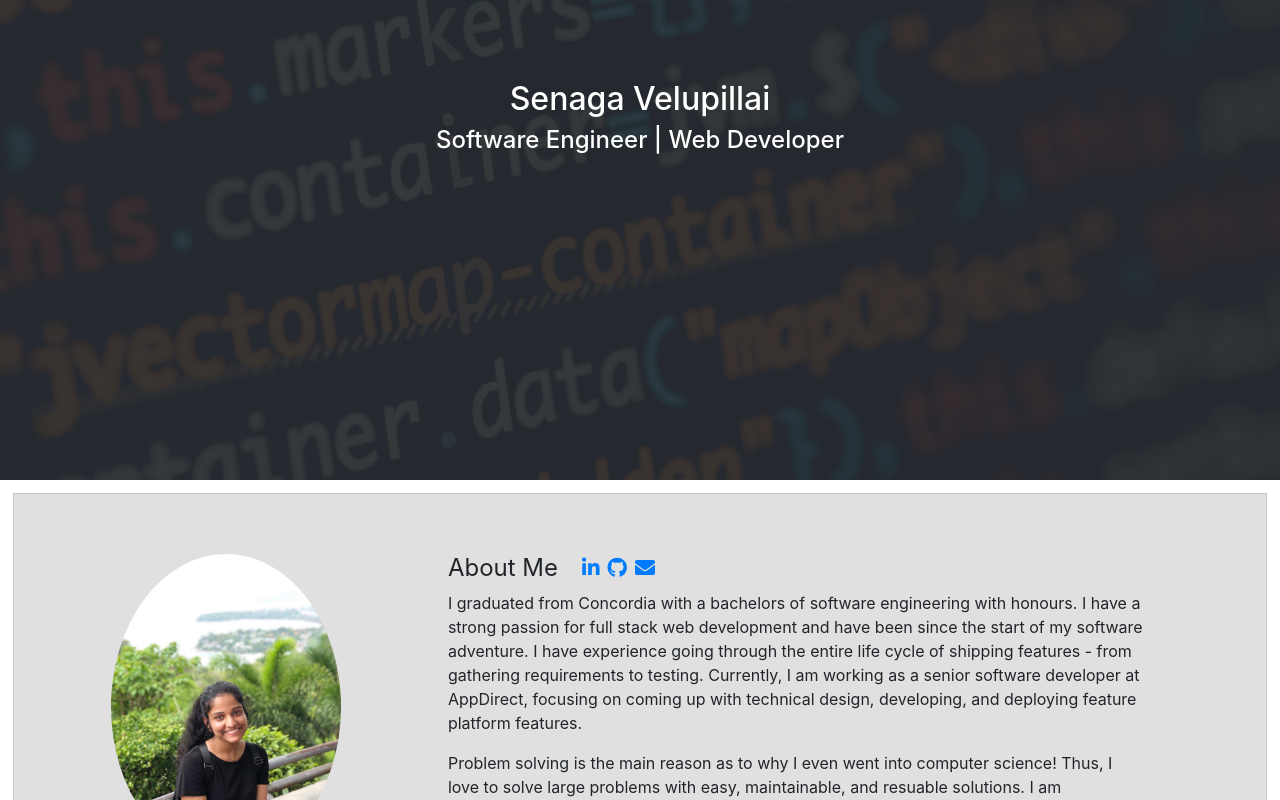
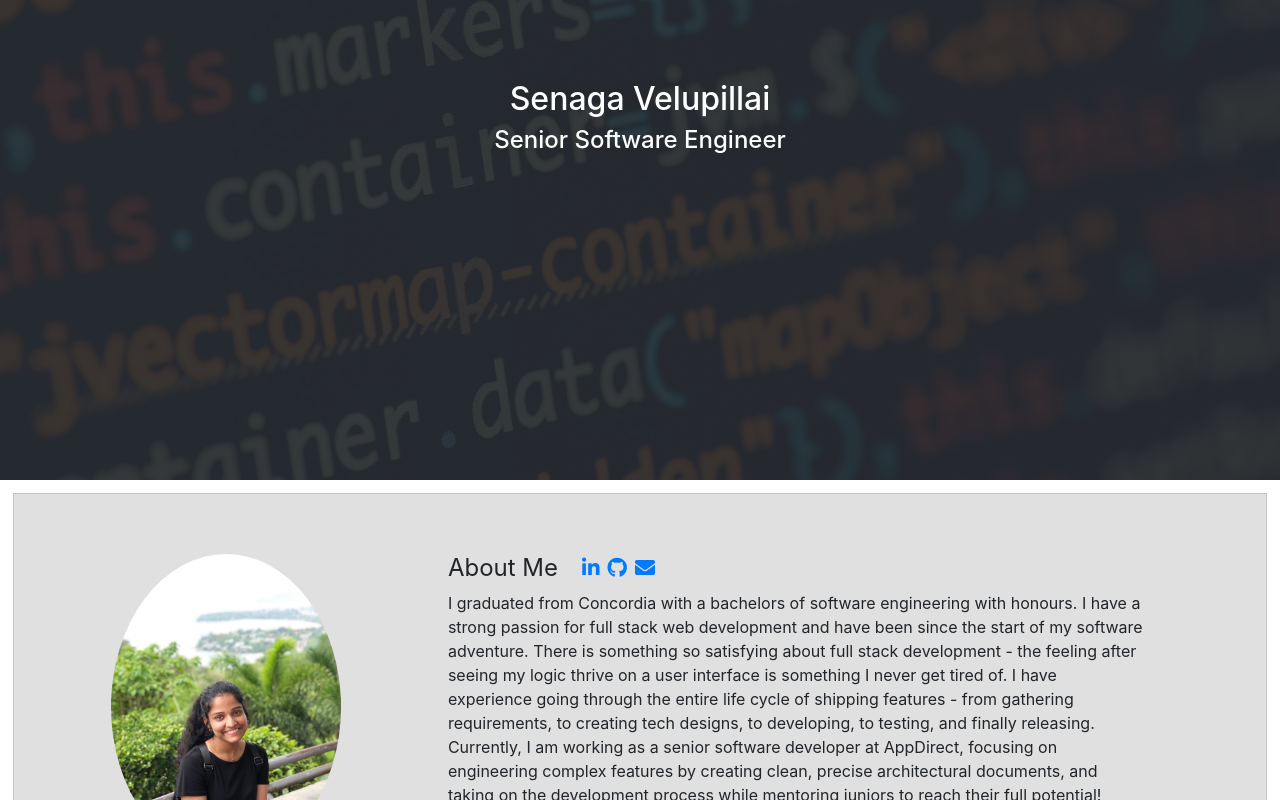
Before and after one commit to svelupillai/Resume, a React (Create React App) app: page / in a window 1280 px wide. Shown: the part 320-1120 px from the top of the page. Built offline with nearby package versions, Linux system fonts and the light colour scheme.

Commit message:
about me

```diff
--- a/src/components/AboutMe.js
+++ b/src/components/AboutMe.js
@@ -22,13 +22,13 @@ function AboutMe() {
             <p>
                 I graduated from Concordia with a bachelors of software engineering with honours.
                 I have a strong passion for full stack web development and have been since the start of my software adventure.
-                I have experience going through the entire life cycle of shipping features - from gathering requirements to testing.
-                Currently, I am working as a senior software developer at AppDirect, focusing on coming up with technical design, developing, and deploying feature platform features.
+                There is something so satisfying about full stack development - the feeling after seeing my logic thrive on a user interface is something I never get tired of.
+                I have experience going through the entire life cycle of shipping features - from gathering requirements, to creating tech designs, to developing, to testing, and finally releasing.
+                Currently, I am working as a senior software developer at AppDirect, focusing on engineering complex features by creating clean, precise architectural documents, and taking on the development process while mentoring juniors to reach their full potential!
             </p>
             <p>
                 Problem solving is the main reason as to why I even went into computer science!
                 Thus, I love to solve large problems with easy, maintainable, and resuable solutions.
-                I am experienced in modern web frameworks - my favourite being React.
                 I am highly motivated and am constantly looking to sharpen my existing skills and learn new ones.
             </p>
             <p>
--- a/src/components/Home.js
+++ b/src/components/Home.js
@@ -9,7 +9,7 @@ function Home(){
             <Image src={back} className='Home'/>
             <div className='title'>
             <h2>Senaga Velupillai</h2>
-            <h4>Software Engineer | Web Developer</h4>
+            <h4>Senior Software Engineer</h4>
             </div>
         </div>
     );
```
Also changed, not shown: 2 other files (tests, documents, lock files or other folders).
